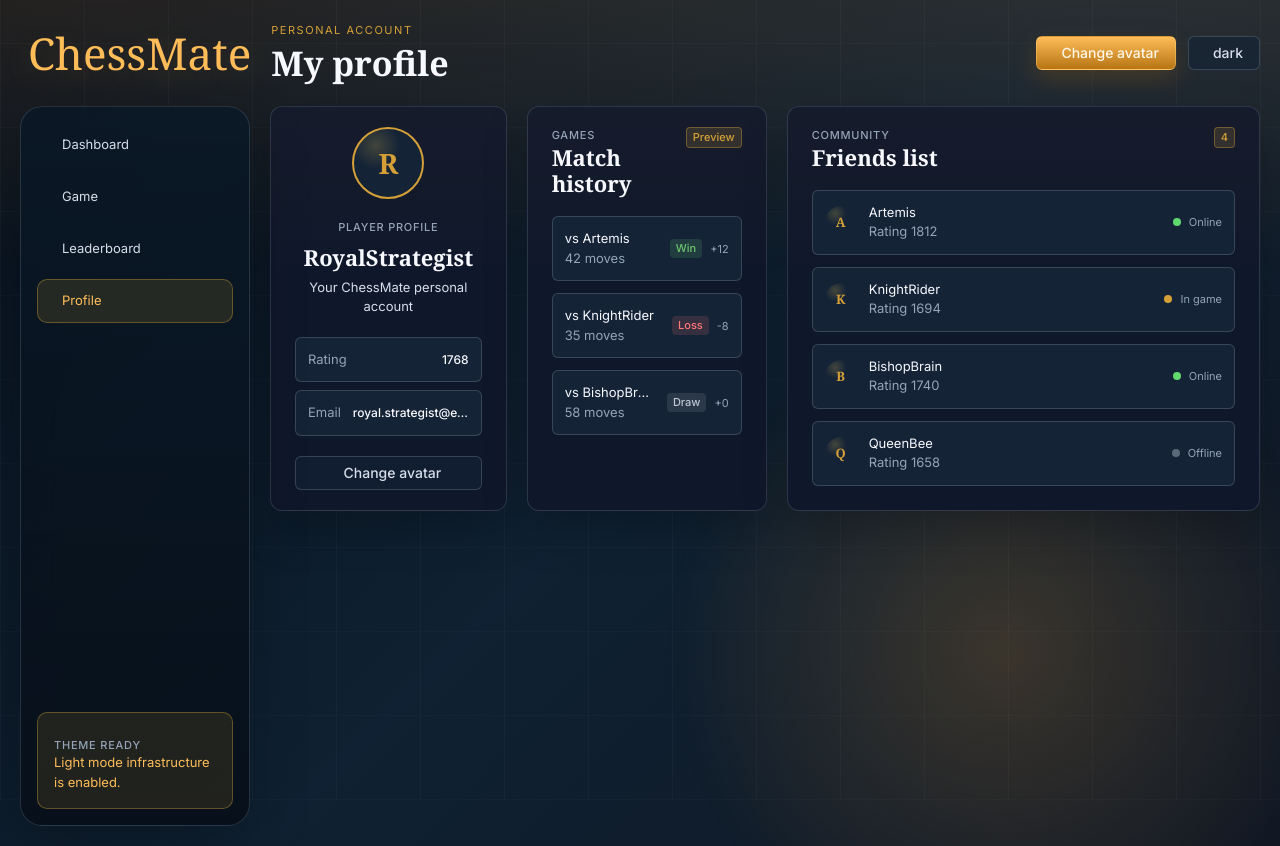
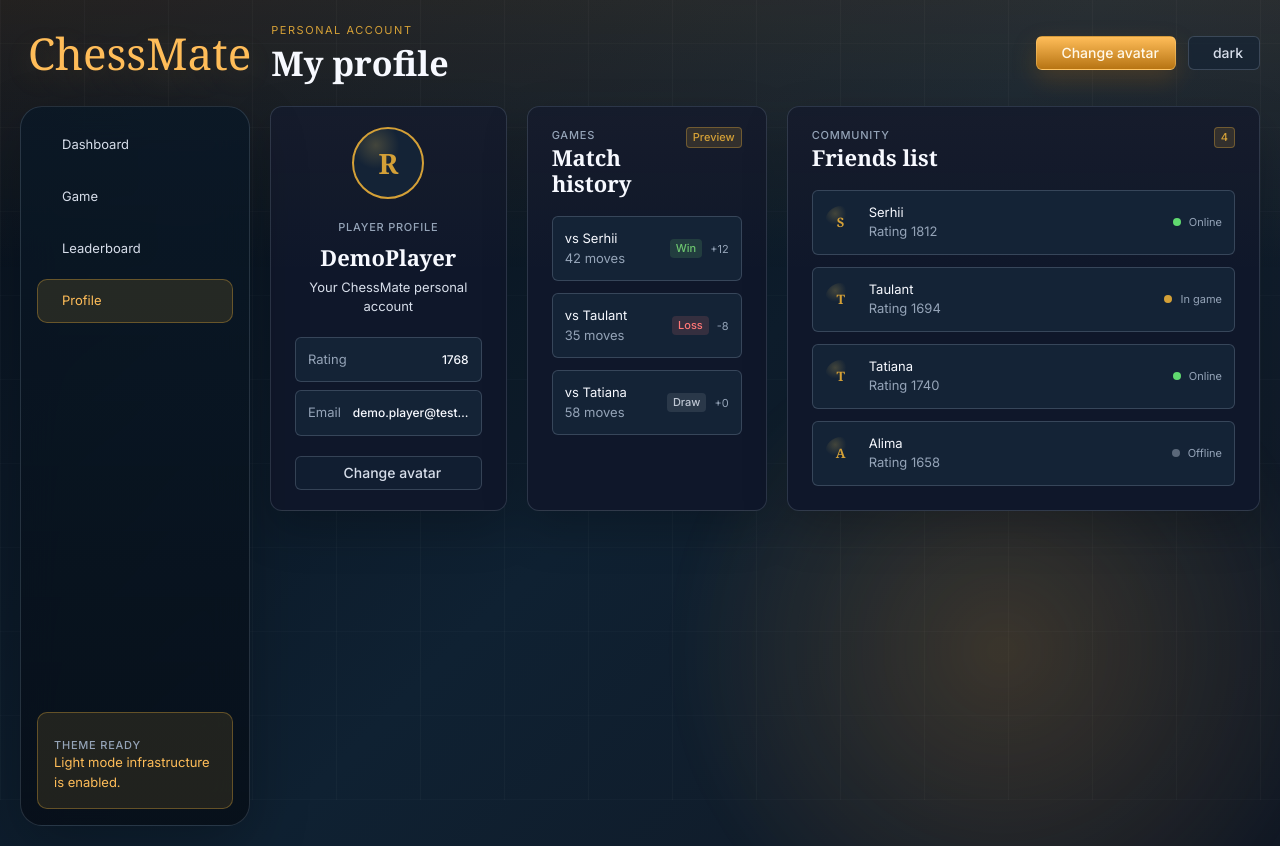
Before and after one commit to mypmypmew/transcendence_chess42, a React app in the folder frontend/: page /profile in a window 1280 px wide. Built offline with nearby package versions, Linux system fonts and the light colour scheme; some icons are missing; the HTML template or start-up script is replaced by a standard one; a web font is replaced by a local one.

Commit message:
fix(profile): update demo user profile and friends information

```diff
--- a/frontend/src/pages/Profile.jsx
+++ b/frontend/src/pages/Profile.jsx
@@ -2,23 +2,23 @@ import AppLayout from '../components/AppLayout'
 import './Profile.css'
 
 const userProfile = {
-  username: 'RoyalStrategist',
-  email: 'royal.strategist@example.com',
+  username: 'DemoPlayer',
+  email: 'demo.player@test.com',
   rating: 1768,
   avatarInitial: 'R',
 }
 
 const recentMatches = [
-  { id: 1, opponent: 'Artemis', result: 'Win', ratingChange: '+12', moves: 42 },
-  { id: 2, opponent: 'KnightRider', result: 'Loss', ratingChange: '-8', moves: 35 },
-  { id: 3, opponent: 'BishopBrain', result: 'Draw', ratingChange: '+0', moves: 58 },
+  { id: 1, opponent: 'Serhii', result: 'Win', ratingChange: '+12', moves: 42 },
+  { id: 2, opponent: 'Taulant', result: 'Loss', ratingChange: '-8', moves: 35 },
+  { id: 3, opponent: 'Tatiana', result: 'Draw', ratingChange: '+0', moves: 58 },
 ]
 
 const friends = [
-  { id: 1, name: 'Artemis', rating: 1812, status: 'online' },
-  { id: 2, name: 'KnightRider', rating: 1694, status: 'playing' },
-  { id: 3, name: 'BishopBrain', rating: 1740, status: 'online' },
-  { id: 4, name: 'QueenBee', rating: 1658, status: 'offline' },
+  { id: 1, name: 'Serhii', rating: 1812, status: 'online' },
+  { id: 2, name: 'Taulant', rating: 1694, status: 'playing' },
+  { id: 3, name: 'Tatiana', rating: 1740, status: 'online' },
+  { id: 4, name: 'Alima', rating: 1658, status: 'offline' },
 ]
 
 const statusLabels = {
```
